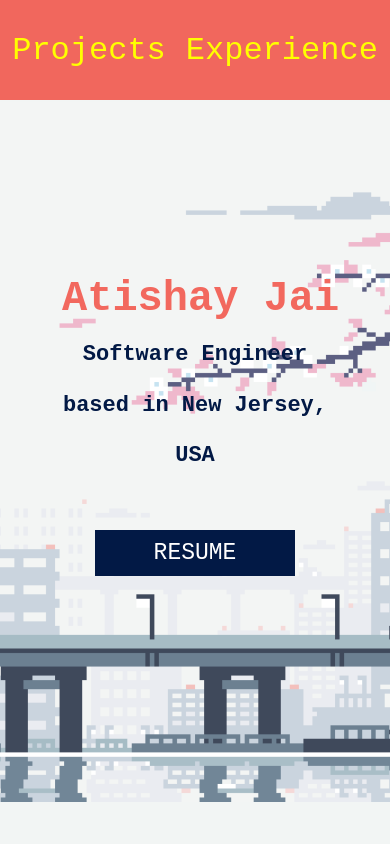
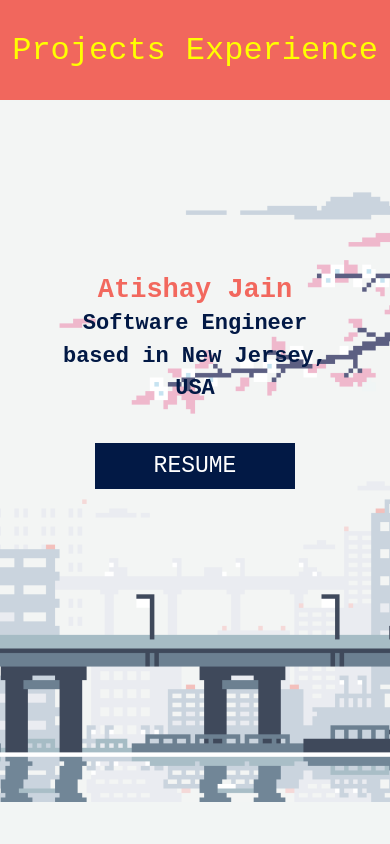
Before and after one commit to sudo-atishay/Personal-Blog-in-React, a React (Create React App) app: page / in a window 390 px wide. Shown: the top 844 px of the page. Built offline with nearby package versions, Linux system fonts and the light colour scheme.

Commit message:
final changes

```diff
--- a/src/styles/Home.css
+++ b/src/styles/Home.css
@@ -163,7 +163,7 @@ body {
 
 @media only screen and (max-width: 800px) {
   .summary-box p.summary-text {
-    font-size: 42px;
+    font-size: 27px;
     margin-top: 10px;
     padding: 12px;
   }
```
